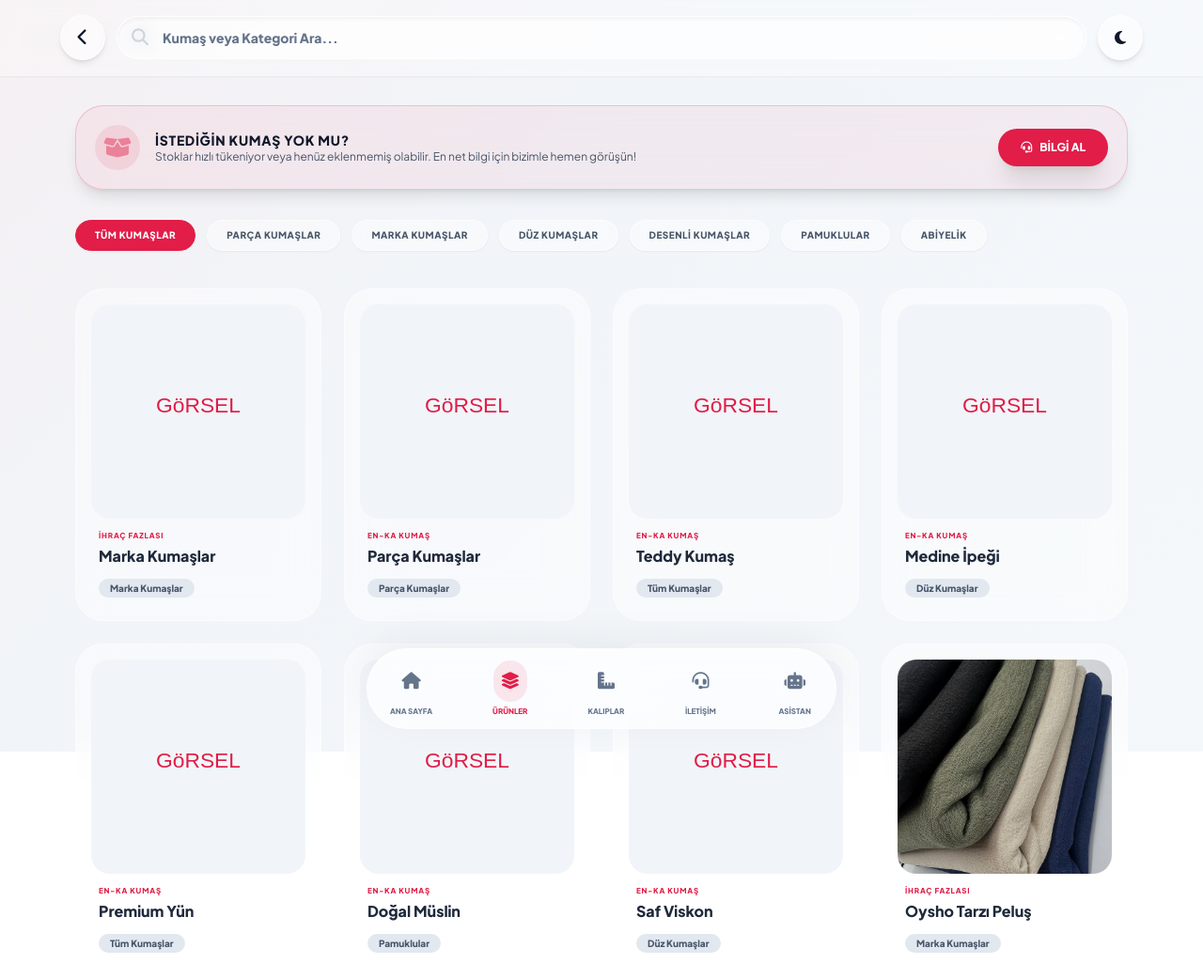
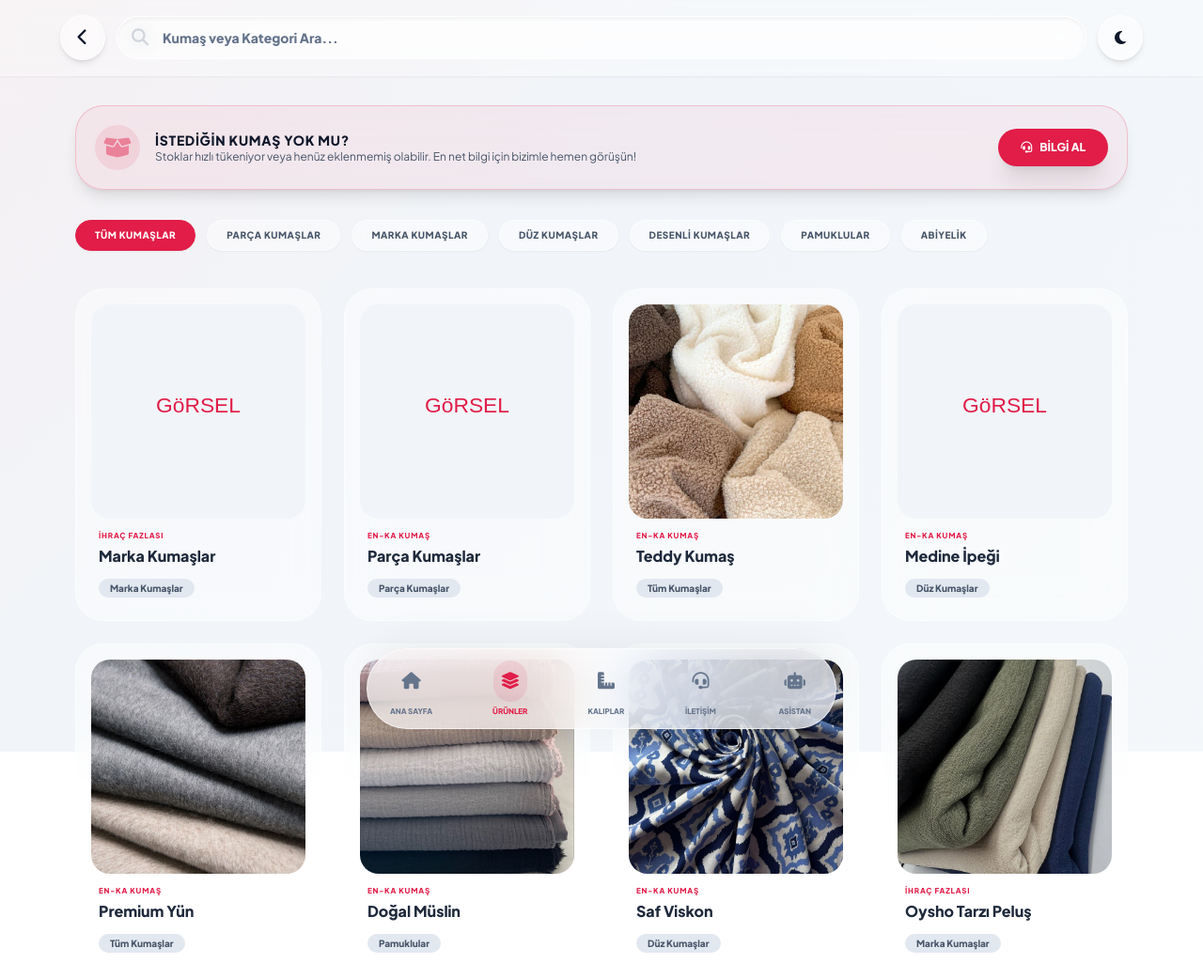
Before and after one commit to enkakumas/enkakumas.github.io, a plain HTML site: page urunler.html in a window 1280 px wide. Shown: the top 1042 px of the page at 94% size. Drawn offline with nearby package versions, Linux system fonts and the light colour scheme.

Commit message:
Update urunler.html

```diff
--- a/urunler.html
+++ b/urunler.html
@@ -183,11 +183,11 @@
             { id: 100, name: "Parça Kumaşlar", cat: "Parça Kumaşlar", img: "k-parca.png", desc: "Çeşitli ebatlarda, avantajlı fiyatlarla sunulan karışık kumaşlarımız. Terziler ve hobi projeleri için idealdir.", brand: "EN-KA KUMAŞ" },
 
             // DİĞER ÜRÜNLER
-            { id: 1, name: "Teddy Kumaş", cat: "Tüm Kumaşlar", img: "k-teddy.png", desc: "Soğuk günlerin vazgeçilmezi, pofuduk dış giyim ve ev tekstili kumaşı.", brand: "EN-KA KUMAŞ" },
-            { id: 2, name: "Medine İpeği", cat: "Düz Kumaşlar", img: "k-medine.png", desc: "İç göstermeyen, dökümlü ve tiril tiril yapısıyla şık tasarımların bir numarası.", brand: "EN-KA KUMAŞ" },
-            { id: 3, name: "Premium Yün", cat: "Tüm Kumaşlar", img: "k-yun.png", desc: "Doğal yün liflerinden üretilmiş, yüksek ısı yalıtımlı kabanlık kumaş.", brand: "EN-KA KUMAŞ" },
-            { id: 4, name: "Doğal Müslin", cat: "Pamuklular", img: "k-muslin.png", desc: "Bebek sağlığına uygun, nefes alan, %100 pamuklu ultra hafif kumaş.", brand: "EN-KA KUMAŞ" },
-            { id: 5, name: "Saf Viskon", cat: "Düz Kumaşlar", img: "k-viskon.png", desc: "Doğal selülozdan, esnek, terletmeyen ve renkleri canlı tutan yazlık kumaş.", brand: "EN-KA KUMAŞ" },
+            { id: 1, name: "Teddy Kumaş", cat: "Tüm Kumaşlar", img: "teddy.png", desc: "Soğuk günlerin vazgeçilmezi, pofuduk dış giyim ve ev tekstili kumaşı.", brand: "EN-KA KUMAŞ" },
+            { id: 2, name: "Medine İpeği", cat: "Düz Kumaşlar", img: "medine.png", desc: "İç göstermeyen, dökümlü ve tiril tiril yapısıyla şık tasarımların bir numarası.", brand: "EN-KA KUMAŞ" },
+            { id: 3, name: "Premium Yün", cat: "Tüm Kumaşlar", img: "yun.png", desc: "Doğal yün liflerinden üretilmiş, yüksek ısı yalıtımlı kabanlık kumaş.", brand: "EN-KA KUMAŞ" },
+            { id: 4, name: "Doğal Müslin", cat: "Pamuklular", img: "muslin.png", desc: "Bebek sağlığına uygun, nefes alan, %100 pamuklu ultra hafif kumaş.", brand: "EN-KA KUMAŞ" },
+            { id: 5, name: "Saf Viskon", cat: "Düz Kumaşlar", img: "viskon.png", desc: "Doğal selülozdan, esnek, terletmeyen ve renkleri canlı tutan yazlık kumaş.", brand: "EN-KA KUMAŞ" },
             { id: 6, name: "Oysho Tarzı Peluş", cat: "Marka Kumaşlar", img: "k-oysho.png", desc: "Ev giyimi için mükemmel yumuşaklığa sahip özel ihraç fazlası dokuma.", brand: "İHRAÇ FAZLASI" },
             { id: 7, name: "Hakiki İpek", cat: "Abiyelik", img: "k-ipek.png", desc: "Üst düzey parlaklık ve dokunuş hissi veren lüks gece elbisesi kumaşı.", brand: "EN-KA KUMAŞ" },
             { id: 8, name: "Suni Deri", cat: "Düz Kumaşlar", img: "k-deri.png", desc: "Ceket, etek ve pantolon için ideal, esnek ve dayanıklı deri görünüm.", brand: "EN-KA KUMAŞ" },
```
